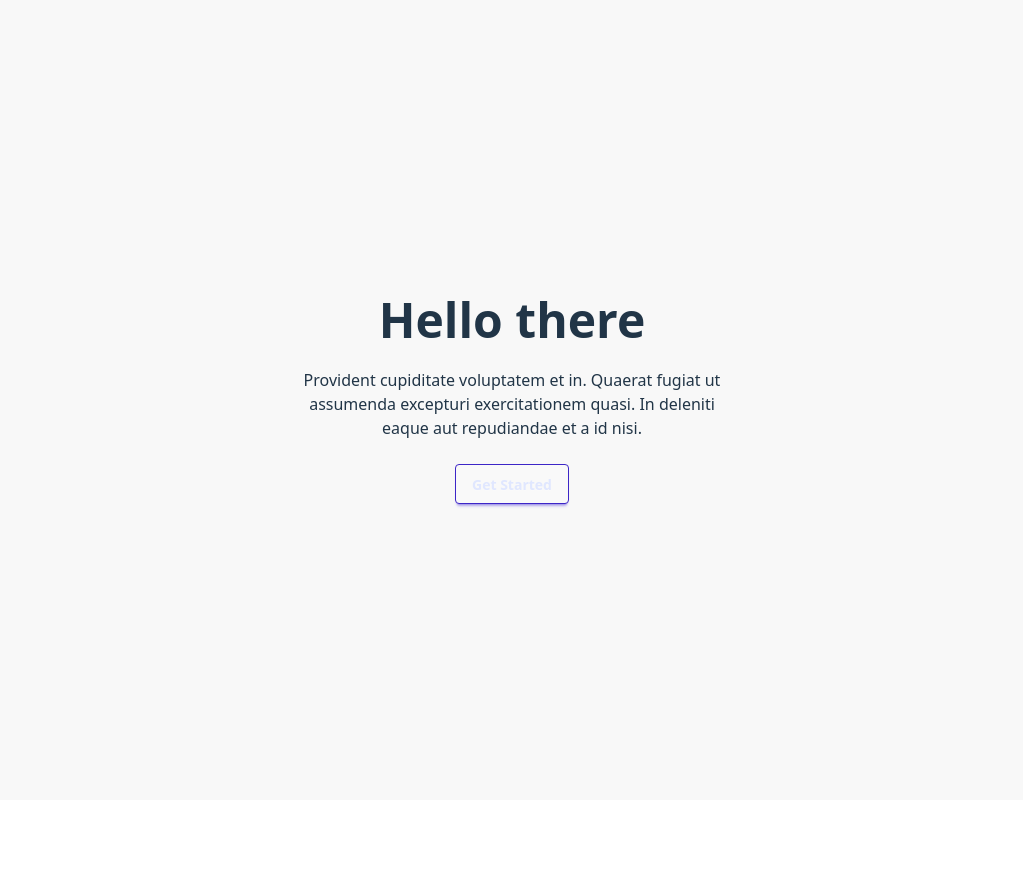
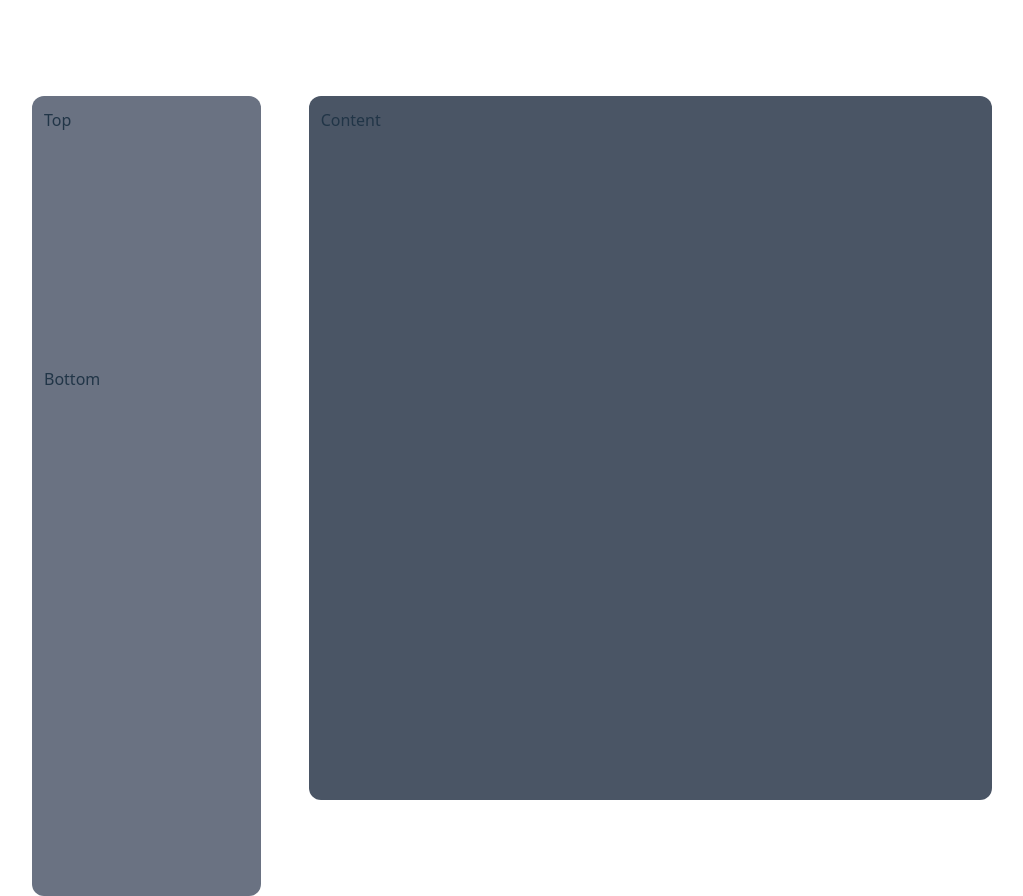
Before and after one commit to Dennis2300/CV-Portfolio, a Vue app: page / in a window 1280 px wide. Shown: the whole page, without its empty margins (128-1151 px from the left). Before the commit the page ends 800 px from the top, so only its background shows below. Built offline with nearby package versions, Linux system fonts and the light colour scheme.

Commit message:
Replace Welcome with Home component in App
Removed the Welcome component and introduced a new Home component with updated layout and styling. Updated App.vue to use Home instead of Welcome. Also updated project name in package.json and package-lock.json.

```diff
--- a/package.json
+++ b/package.json
@@ -1,5 +1,5 @@
 {
-  "name": "package.json",
+  "name": "cv-portfolio",
   "private": true,
   "version": "0.0.0",
   "type": "module",
--- a/src/App.vue
+++ b/src/App.vue
@@ -1,7 +1,9 @@
 <template>
-  <Welcome />
+  <div class="w-screen h-screen flex flex-col justify-center items-center">
+    <Home />
+  </div>
 </template>
 
 <script setup>
-import Welcome from "./components/Welcome.vue";
+import Home from "./components/Home.vue";
 </script>
--- /dev/null
+++ b/src/components/Home.vue
@@ -0,0 +1,11 @@
+<template>
+  <div class="flex felx-row gap-12 w-3/4 min-h-screen pt-24">
+    <div class="w-1/4 h-[800px] bg-gray-500 rounded-xl p-3">
+      <div class="h-1/3 w-full">Top</div>
+      <div class="h-2/3 w-full">Bottom</div>
+    </div>
+    <div class="w-3/4 bg-gray-600 rounded-xl p-3">
+      <h1>Content</h1>
+    </div>
+  </div>
+</template>
--- a/src/components/Welcome.vue
+++ /dev/null
@@ -1,15 +0,0 @@
-<template>
-  <div class="hero bg-base-200 min-h-screen">
-    <div class="hero-content text-center">
-      <div class="max-w-md">
-        <h1 class="text-5xl font-bold">Hello there</h1>
-        <p class="py-6">
-          Provident cupiditate voluptatem et in. Quaerat fugiat ut assumenda
-          excepturi exercitationem quasi. In deleniti eaque aut repudiandae et a
-          id nisi.
-        </p>
-        <button class="btn btn-primary">Get Started</button>
-      </div>
-    </div>
-  </div>
-</template>
```
Also changed, not shown: 1 other file (tests, documents, lock files or other folders).
